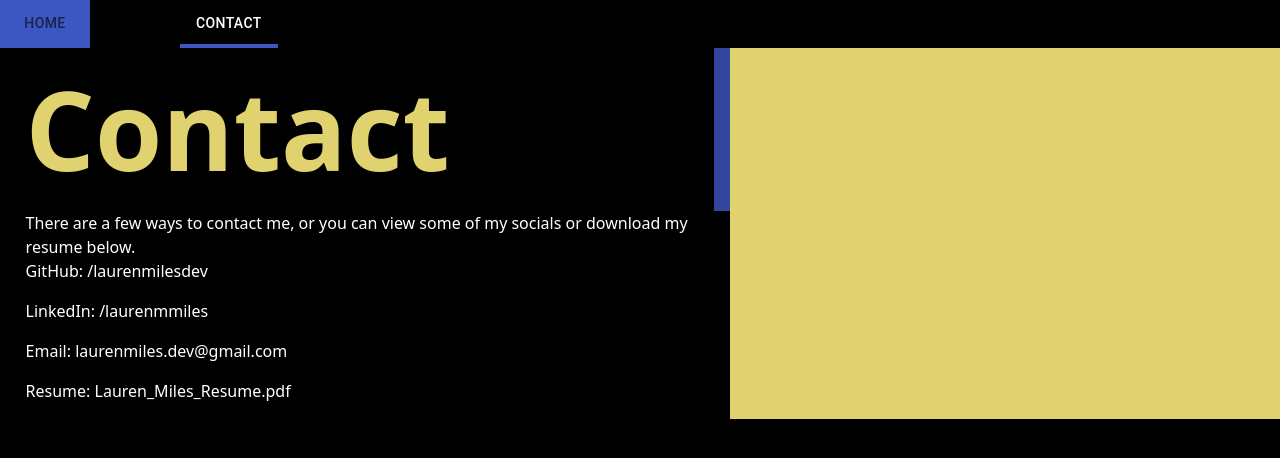
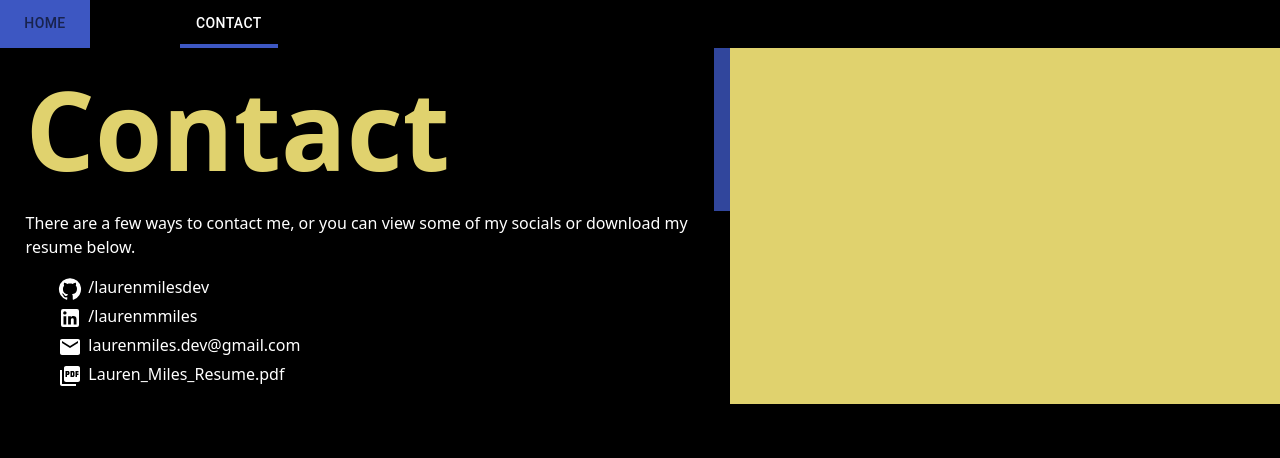
Before and after one commit to laurenmilesdev/portfolio, a Next.js app: page / in a window 1280 px wide. Both pictures are taken after a click on the tab "CONTACT". Shown: the top 458 px of the page. Built offline with nearby package versions, Linux system fonts and the light colour scheme.

Commit message:
Added some styling to contact component

```diff
--- /dev/null
+++ b/src/components/contact/Contact.module.css
@@ -0,0 +1,13 @@
+.list {
+  list-style: none;
+  margin-bottom: 0.5%;
+}
+
+.list-content {
+  display: flex;
+  flex-direction: row;
+}
+
+.list-icon {
+  margin-right: 1%;
+}
--- a/src/components/contact/Contact.tsx
+++ b/src/components/contact/Contact.tsx
@@ -1,4 +1,13 @@
+import Link from 'next/link';
+import EmailIcon from '@mui/icons-material/Email';
+import GitHubIcon from '@mui/icons-material/GitHub';
+import LinkedInIcon from '@mui/icons-material/LinkedIn';
+import PictureAsPdfIcon from '@mui/icons-material/PictureAsPdf';
+
 import ContactType from '@/types/contact';
+import * as ContactTypeConstant from '@/constants/contact-type';
+
+import styles from './Contact.module.css';
 
 type Props = {
   description: string;
@@ -6,18 +15,42 @@ type Props = {
   contacts: ContactType[];
 };
 
+const contactItem = (contact: ContactType) => (
+  <li key={contact.name} className={styles.list}>
+    <div className={`${styles['list-content']} col-md-12`}>
+      <div className={styles['list-icon']}>{getIcon(contact.name)}</div>
+      <div>{contact.url ? <Link href={contact.url}>{contact.value}</Link> : contact.value}</div>
+    </div>
+  </li>
+);
+
 export default function Contact(props: Props): JSX.Element {
   return (
     <div className="col-md-12">
-      <div>{props.description}</div>
-      <div>
-        {props.description &&
-          props.contacts.map((contact: ContactType) => (
-            <p>
-              {contact.name}: {contact.value ?? contact.url}
-            </p>
-          ))}
+      <div className="col-md-12 mb-3">{props.description}</div>
+      <div className="col-md-12">
+        <ul>
+          {props.description && props.contacts.map((contact: ContactType) => contactItem(contact))}
+        </ul>
       </div>
     </div>
   );
 }
+
+function getIcon(name: string) {
+  if (name === ContactTypeConstant.email) {
+    return <EmailIcon />;
+  }
+
+  if (name === ContactTypeConstant.gitHub) {
+    return <GitHubIcon />;
+  }
+
+  if (name === ContactTypeConstant.linkedIn) {
+    return <LinkedInIcon />;
+  }
+
+  if (name === ContactTypeConstant.resume) {
+    return <PictureAsPdfIcon />;
+  }
+}
```
